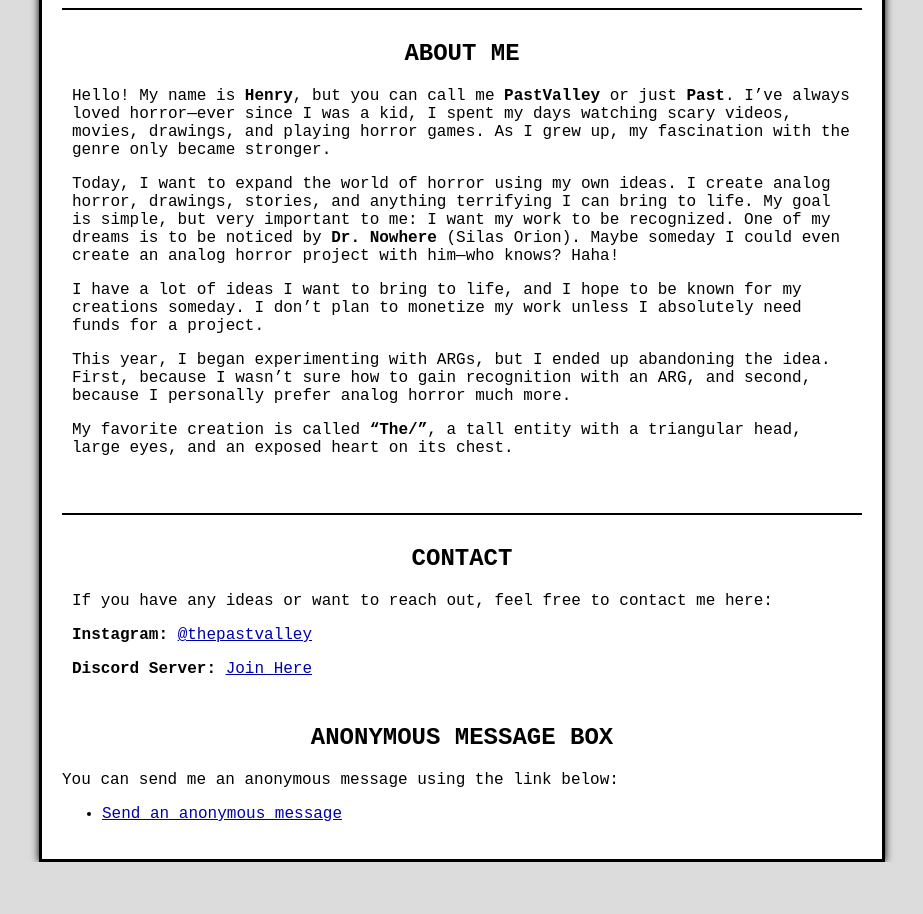
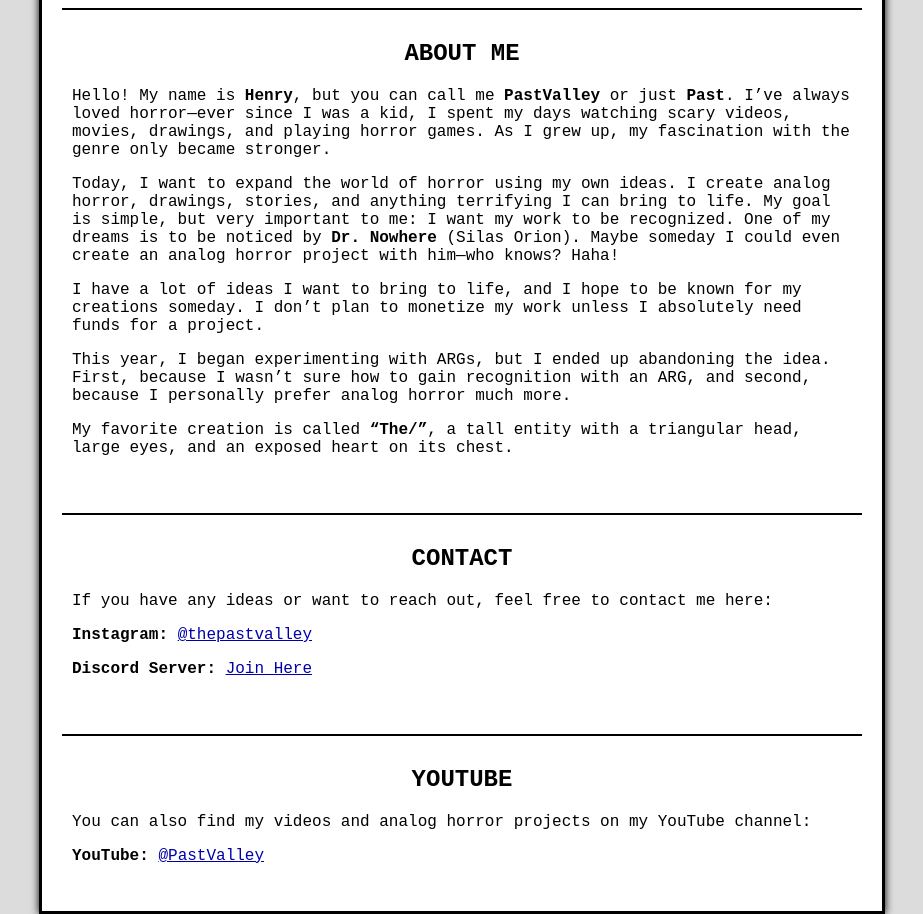
Before and after one commit to PastValley/pastvalley.github.io, a plain HTML site: page index.html in a window 1280 px wide. Shown: the part 103-1017 px from the top of the page, without its empty margins (178-1101 px from the left). Before the commit the page ends 965 px from the top, so only its background shows below. Drawn offline with Linux system fonts and the light colour scheme.

Commit message:
Update index.html to remove message box and add YouTube
Removed the Anonymous Message Box section and added a YouTube section.

```diff
--- a/index.html
+++ b/index.html
@@ -55,14 +55,13 @@
     </div>
   <div class="divider"></div>
 
-    <section class="card">
-      <h2>Anonymous Message Box</h2>
-      <p>You can send me an anonymous message using the link below:</p>
-      <ul>
-        <li><a href="https://tellonym.me/user.63212377" target="_blank">Send an anonymous message</a></li>
-      </ul>
-    </section>
 
+
+      <div class="section">
+      <h2>YouTube</h2>
+      <p>You can also find my videos and analog horror projects on my YouTube channel:</p>
+      <p><strong>YouTube:</strong> <a href="https://www.youtube.com/@ThePastValley" target="_blank">@PastValley</a></p>
+    </div>
   </div>
 </body>
 </html>
```
